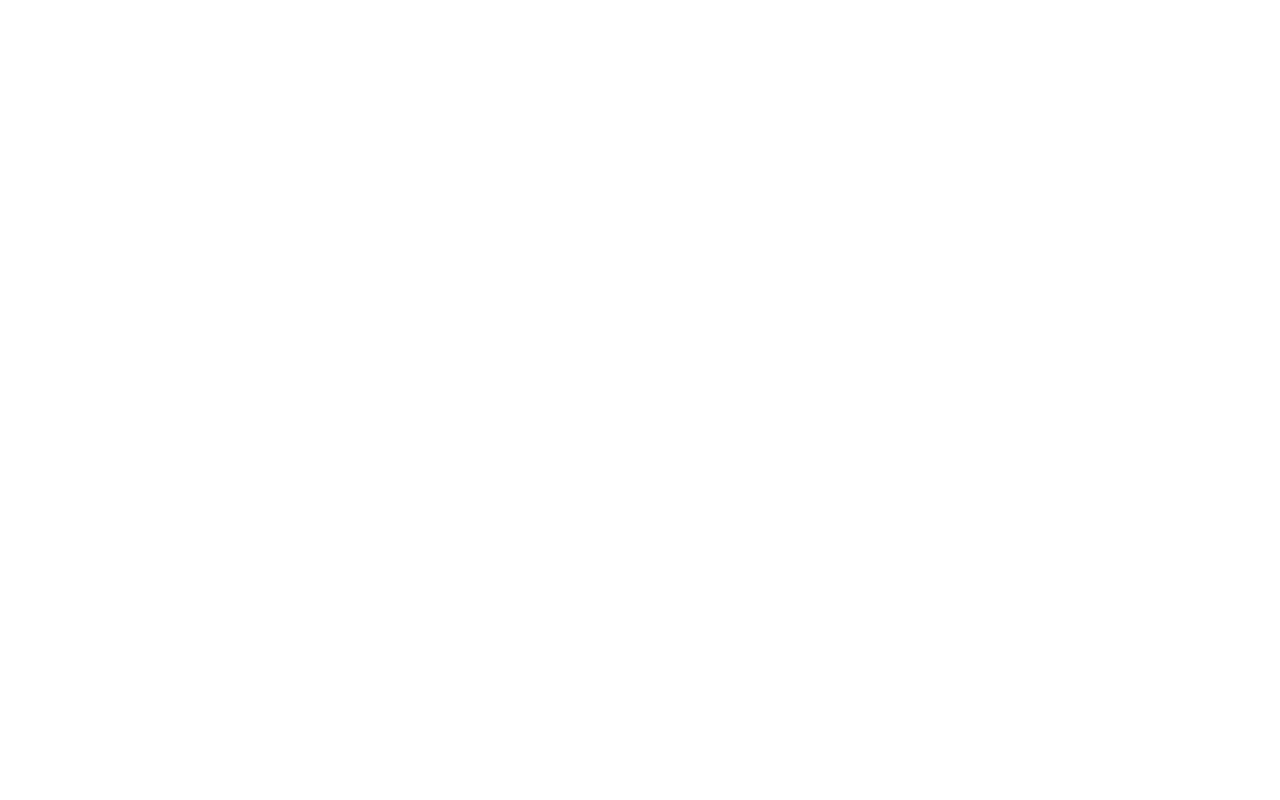
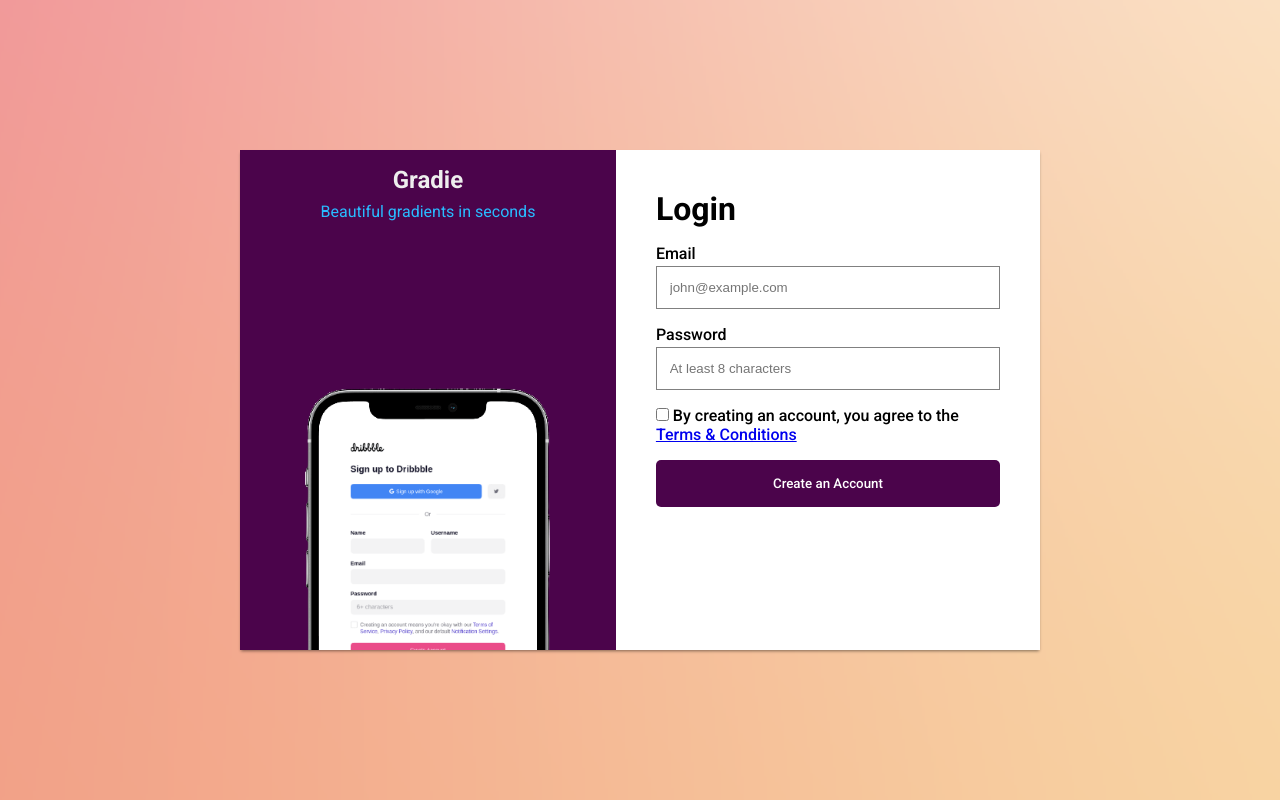
Before and after one commit to chathurperera/Gradie-Sign-Up-Page, a plain HTML site: page index.html in a window 1280 px wide. Drawn offline with Linux system fonts and the light colour scheme.

Commit message:
first commit

```diff
--- /dev/null
+++ b/_global.scss
@@ -0,0 +1,12 @@
+*,*::after,*::before{
+    padding:0;
+    margin: 0;
+    box-sizing: border-box;
+}
+body{
+    font-family: 'Roboto', sans-serif;
+    background: url(/Assets/Background.png) no-repeat center;
+    display: flex;
+    align-items: center;
+    justify-content: center;
+}
--- /dev/null
+++ b/_variables.scss
@@ -0,0 +1,3 @@
+$dark-blue:rgb(75, 4, 75);
+$light-purple:rgb(41, 187, 255);
+$white:rgb(238, 238, 238);
--- a/index.html
+++ b/index.html
@@ -1,13 +1,48 @@
 <!DOCTYPE html>
 <html lang="en">
-<head>
-    <meta charset="UTF-8">
-    <meta http-equiv="X-UA-Compatible" content="IE=edge">
-    <meta name="viewport" content="width=device-width, initial-scale=1.0">
+  <head>
+    <meta charset="UTF-8" />
+    <meta http-equiv="X-UA-Compatible" content="IE=edge" />
+    <meta name="viewport" content="width=device-width, initial-scale=1.0" />
+    <link rel="preconnect" href="https://fonts.gstatic.com" />
+    <link
+      href="https://fonts.googleapis.com/css2?family=Roboto:wght@400;500;700&display=swap"
+      rel="stylesheet"
+    />
     <link rel="stylesheet" href="/dist/css/main.css">
     <title>Document</title>
-</head>
-<body>
-
-</body>
+  </head>
+  <body>
+      <div class="container">
+          <div class="col1">
+              <div class="col1_intro">
+                <h2 class="col1_intro_title">Gradie</h2>
+                <p class="col1_intro__para">Beautiful gradients in seconds</p>
+              </div>
+              <img src="/Assets/iPhoneMockup.png" class="mockup" alt="an iPhone Mockup">
+          </div>
+          <div class="col2">
+              <h2 class="col2_title">Login</h2>
+              <form action="/">
+                <div class="input">
+                    <label for="mail">Email
+                        <input type="email" name="mail" id="mail" placeholder="john@example.com" required>
+                    </label>
+                </div>
+                <div class="input">
+                    <label for="passwrd">Password
+                        <input type="password" name="password" id="passwrd" placeholder="At least 8 characters" required>
+                    </label>
+                </div>
+                <div class="input">
+                    <label for="chckbox">
+                        <input type="checkbox" name="checkbox" id="chckbox">
+                        By creating an account, you agree to the <a href="#" class="agreement">Terms & Conditions</a>
+                    </label>
+                </div>
+                <button type="submit">Create an Account</button>
+              </form>
+          </div>
+      </div>
+  </body>
 </html>
--- a/main.scss
+++ b/main.scss
@@ -0,0 +1,92 @@
+@import 'variables';
+@import 'global';
+
+.container{
+    max-width:800px;
+    width: 100%;
+
+    .col1{
+       text-align: center;
+       background-color: $dark-blue;
+       padding: 0rem 1rem;
+       .col1_intro{
+           padding-top: 4rem;
+           .col1_intro_title{
+               color: $white;
+            }
+            .col1_intro__para{
+                padding-top: .5rem;
+               color:$light-purple;
+           }
+       }
+       .mockup{
+           width: 100%;
+           height:auto;
+       }
+    }
+    .col2{
+        background: #fff;
+        padding:2.5rem;
+
+        .col2_title{
+            font-weight: bold;
+            font-size: 2rem;
+            margin-bottom:1rem;
+        }
+        form{
+            .input{
+                margin-bottom: 1rem;
+                label{
+                    font-family:'Roboto', sans-serif;
+                    margin-bottom: 2rem;
+                    font-weight: 500;
+                    input[type=email],input[type=password]{
+                        border:1px solid gray;
+                        width:100%;
+                        padding: .8rem;
+                        display: block;
+                        margin-top: .2rem;
+                    }
+                    .agreement{
+                        font-weight: 500;
+                    }
+                }
+            }
+            button{
+                font-family:'Roboto', sans-serif;
+                width: 100%;
+                text-align: center;
+                background: $dark-blue;
+                color: #fff;
+                font-weight: 500;
+                padding: 1rem 0rem;
+                border: none;
+                border-radius: 5px;
+            }
+        }
+    }
+}
+
+@media (min-width:768px) {
+
+    .container{
+        margin: auto;
+        position: fixed;
+        top: 0;
+        bottom: 0;
+        left: 0;
+        right: 0;
+        display: flex;
+        max-height: 500px;
+        box-shadow: 0px 2px 3px -1px rgba(0,0,0,0.48);
+        .col1{
+            .col1_intro{
+                padding-top: 1rem;
+            }
+            .mockup{
+                width: 100%;
+            }
+        }
+
+    }
+}
```
Also changed, not shown: Assets/iPhone Mockup.png (deleted), Assets/iPhoneMockup.png (added), dist/css/main.css.
